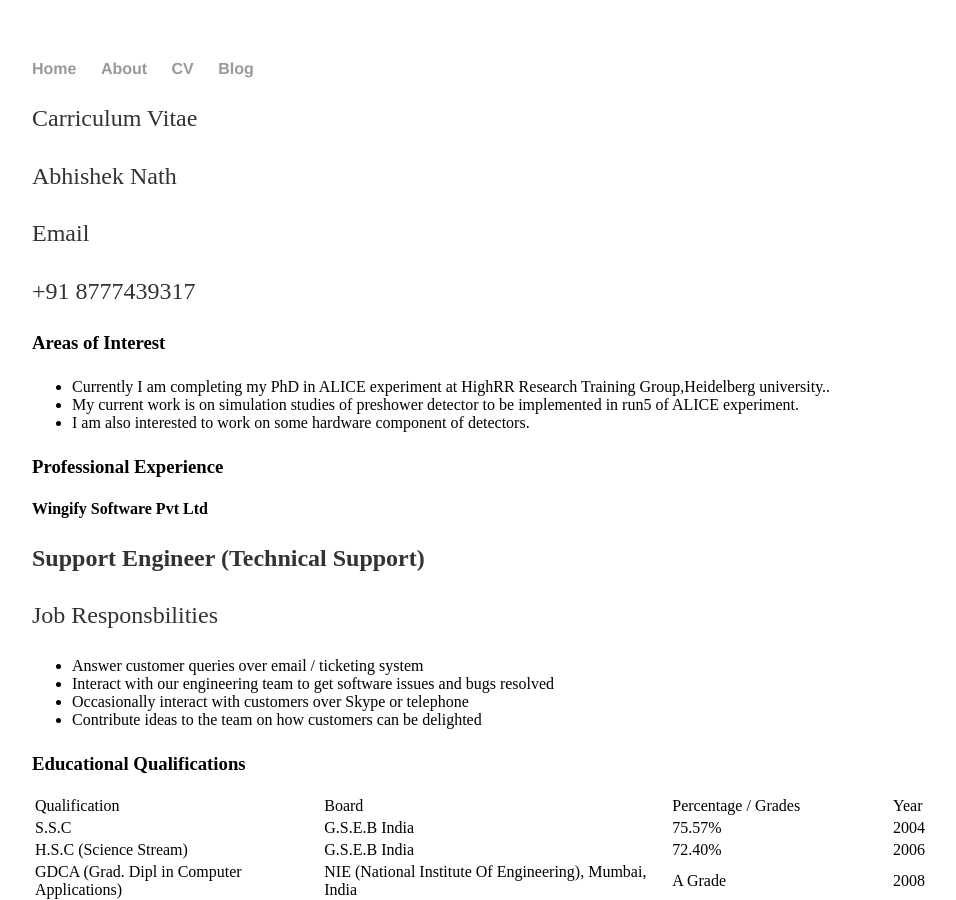
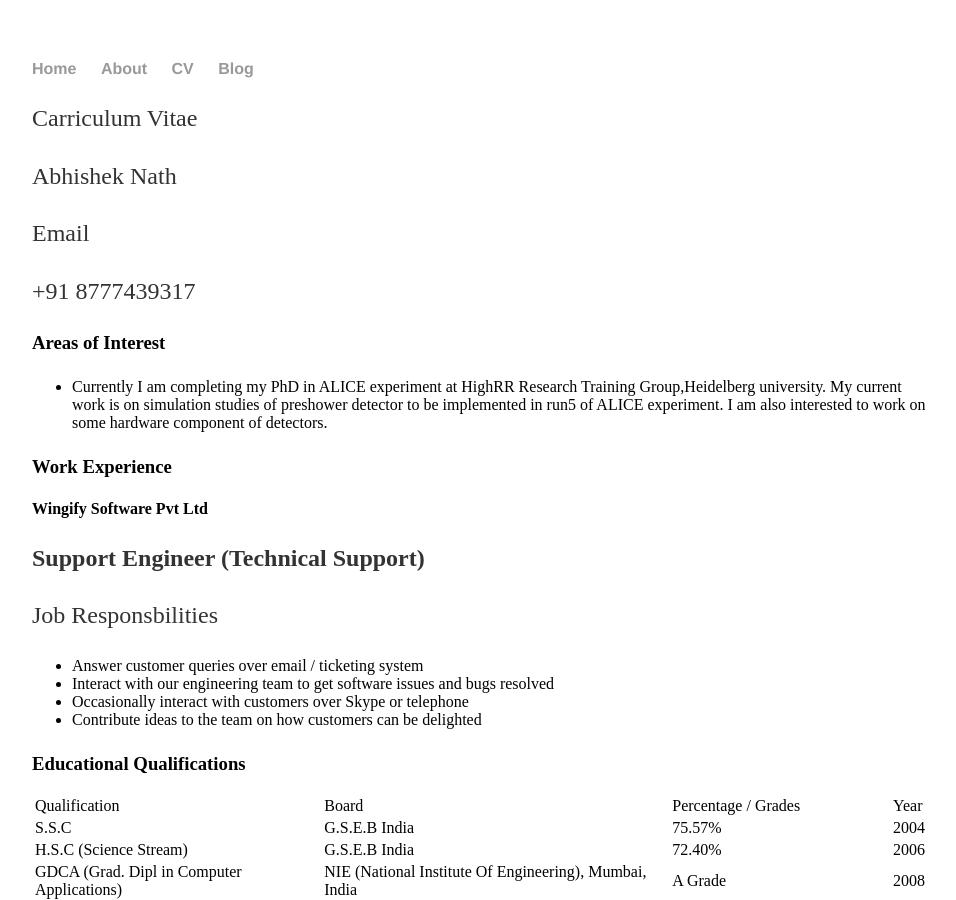
Before and after one commit to an15ms157/abhishek.github.io, a Jekyll site: the page built from cv/index.html, in a window 1280 px wide and 900 px high. Shown: the whole window, without its empty margins (160-1116 px from the left). Built offline with Jekyll 4.4.1, drawn with Linux system fonts in a browser that asks for light colours.

Commit message:
Update index.html

```diff
--- a/cv/index.html
+++ b/cv/index.html
@@ -19,12 +19,11 @@
             <h3>Areas of Interest</h3>
             <p>
             <ul>
-                <li>Currently I am completing my PhD in ALICE experiment at HighRR Research Training Group,Heidelberg university..</li>
-                <li>My current work is on simulation studies of preshower detector to be implemented in run5 of ALICE experiment.</li>
-                <li>I am also interested to work on some hardware component of detectors.</li>
+                <li>Currently I am completing my PhD in ALICE experiment at HighRR Research Training Group,Heidelberg university. My current work is on simulation studies of preshower detector to be implemented in run5 of ALICE experiment.
+                 I am also interested to work on some hardware component of detectors.</li>
             </ul>
             </p>
-            <h3>Professional Experience</h3>
+            <h3>Work Experience</h3>
             <h4 id="company-name">Wingify Software Pvt Ltd</h4>
             <p id="job-title"><strong>Support Engineer (Technical Support)</strong></p>
             <p id="job-responsibilities">Job Responsbilities</p>
```
